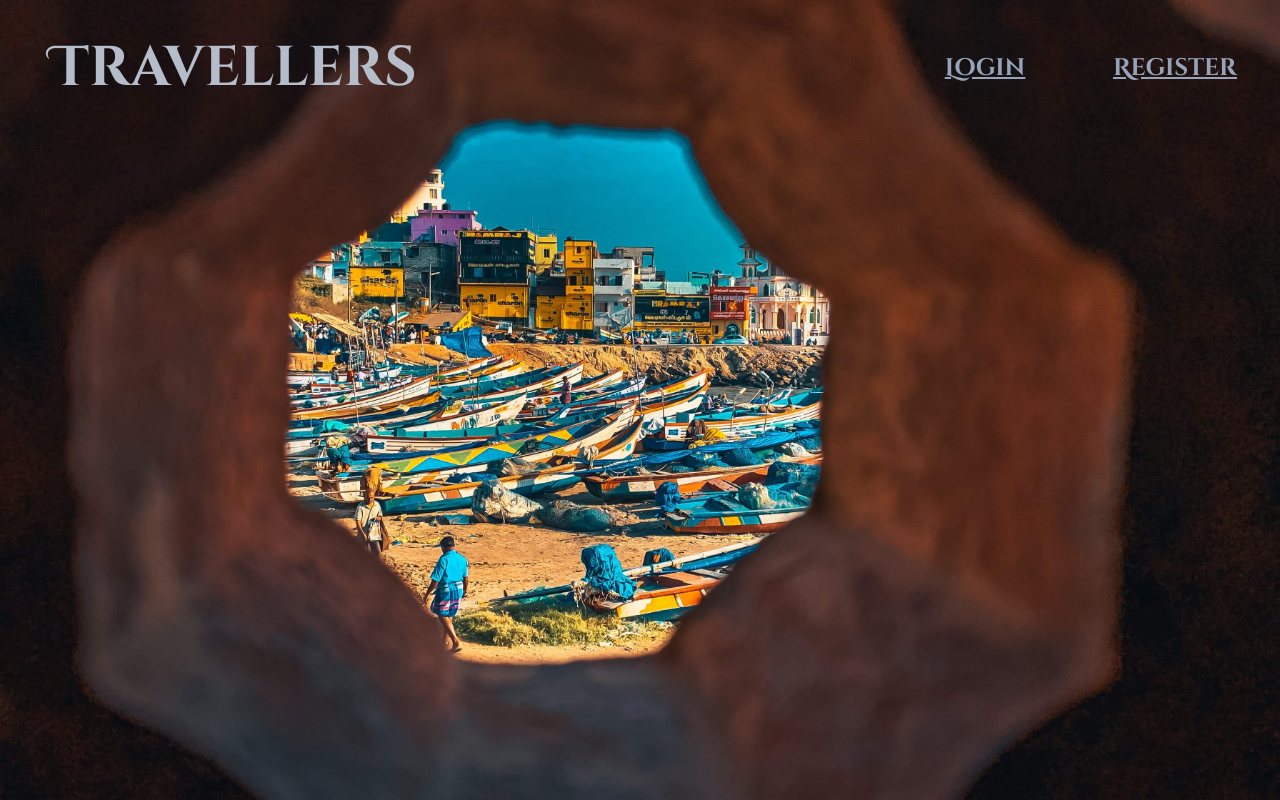
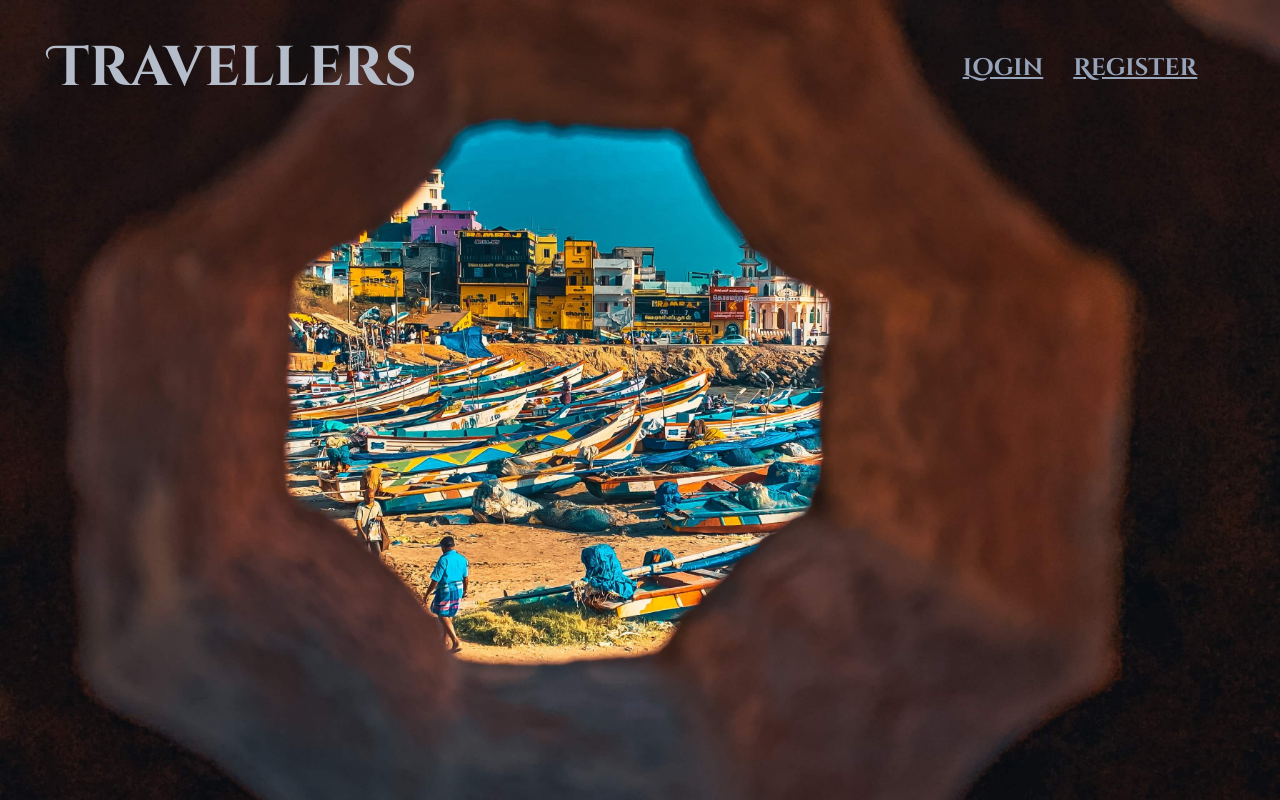
Before and after one commit to and1roxx43/Travellers, a React (Create React App) app in the folder client/: page / in a window 1280 px wide. Built offline with nearby package versions, Linux system fonts and the light colour scheme.

Commit message:
Modified client App.css App.js components

```diff
--- a/client/src/App.css
+++ b/client/src/App.css
@@ -42,31 +42,29 @@ body {
     width: 100%;
 }
 
-.btn-cont {
-    display: flex;
-    width: 100%;
-}
-
 .btn-container {
     width: 400px;
     padding: 10px;
 }
 
-.btn {
+.btn-container {
+    list-style: none;
     font-family: 'Cinzel Decorative', cursive;
     cursor: pointer;
     display: flex;
     justify-content: center;
     font-size: 24px;
     color:#97a3b9;
-    border-radius: 10%;
-    border: none;
-    outline: none;
-    padding: 10px;
-    width: 150px;
-    margin: 20px;
+}
+
+.btn {
+    color: #97a3b9;
+}
+
+.register-btn {
+    margin-left: 30px;
 }
 
 .btn:hover {
-    background-color: #ebb27d
+    color: #ebb27d
 }
--- a/client/src/components/Buttons.js
+++ b/client/src/components/Buttons.js
@@ -1,10 +1,14 @@
 import React from "react";
+import { NavLink } from "react-router-dom";
 
 function Button() {
     return (
-        <div className="btn-cont">
-            <a href="" className="loginBtn btn">Login</a>
-            <a href="" class="registerBtn btn">Register</a>
+        <div>
+            <ul className="btn-container">
+                <li className="login-btn"><NavLink className="btn" to="/Login">Login</NavLink></li>
+                <li className="register-btn"><NavLink className="btn" to="/Register">Register</NavLink></li>
+            </ul>
+
         </div>
     )
 }
```
Also changed, not shown: client/src/App.js (+9 -2 lines).
